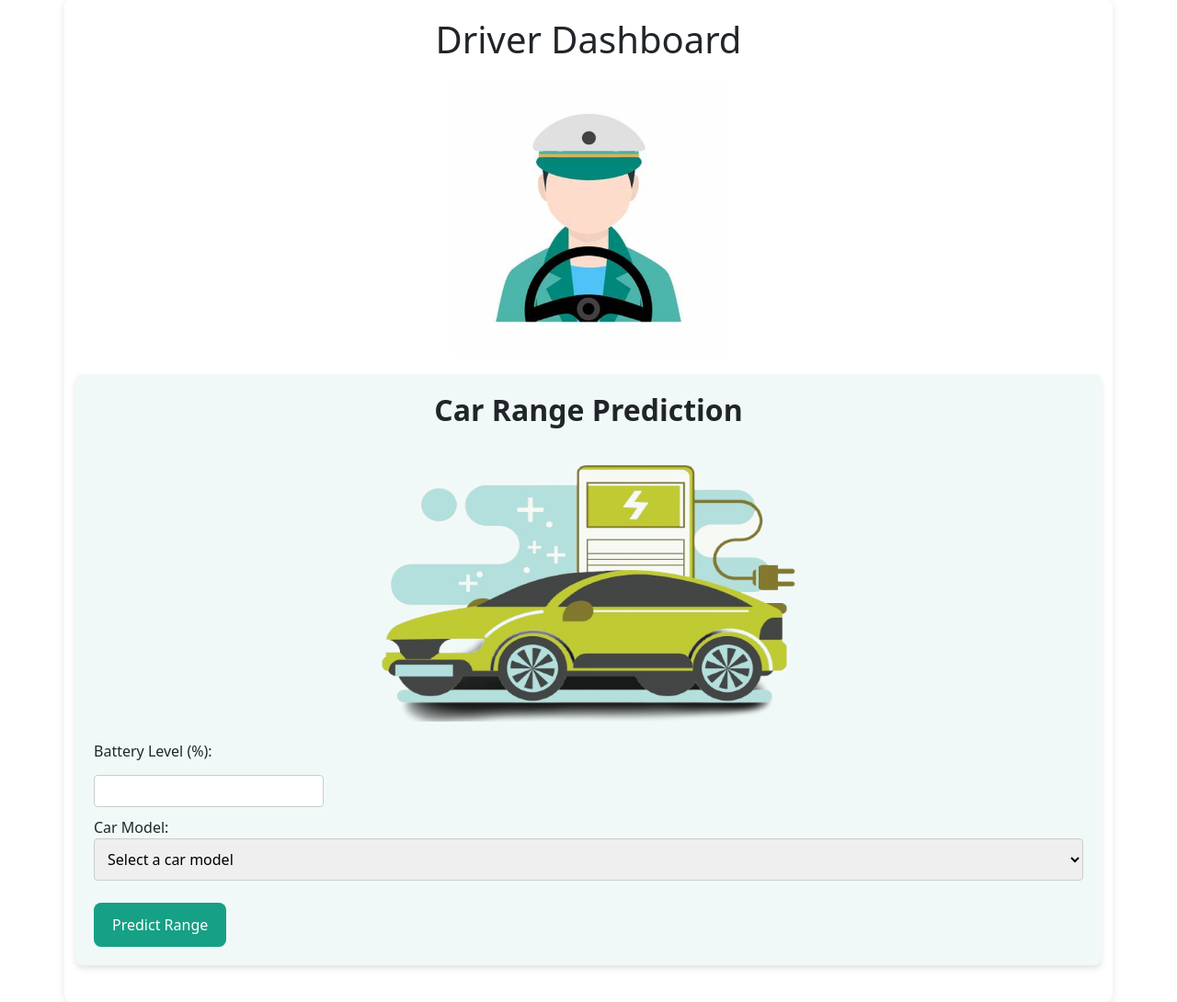
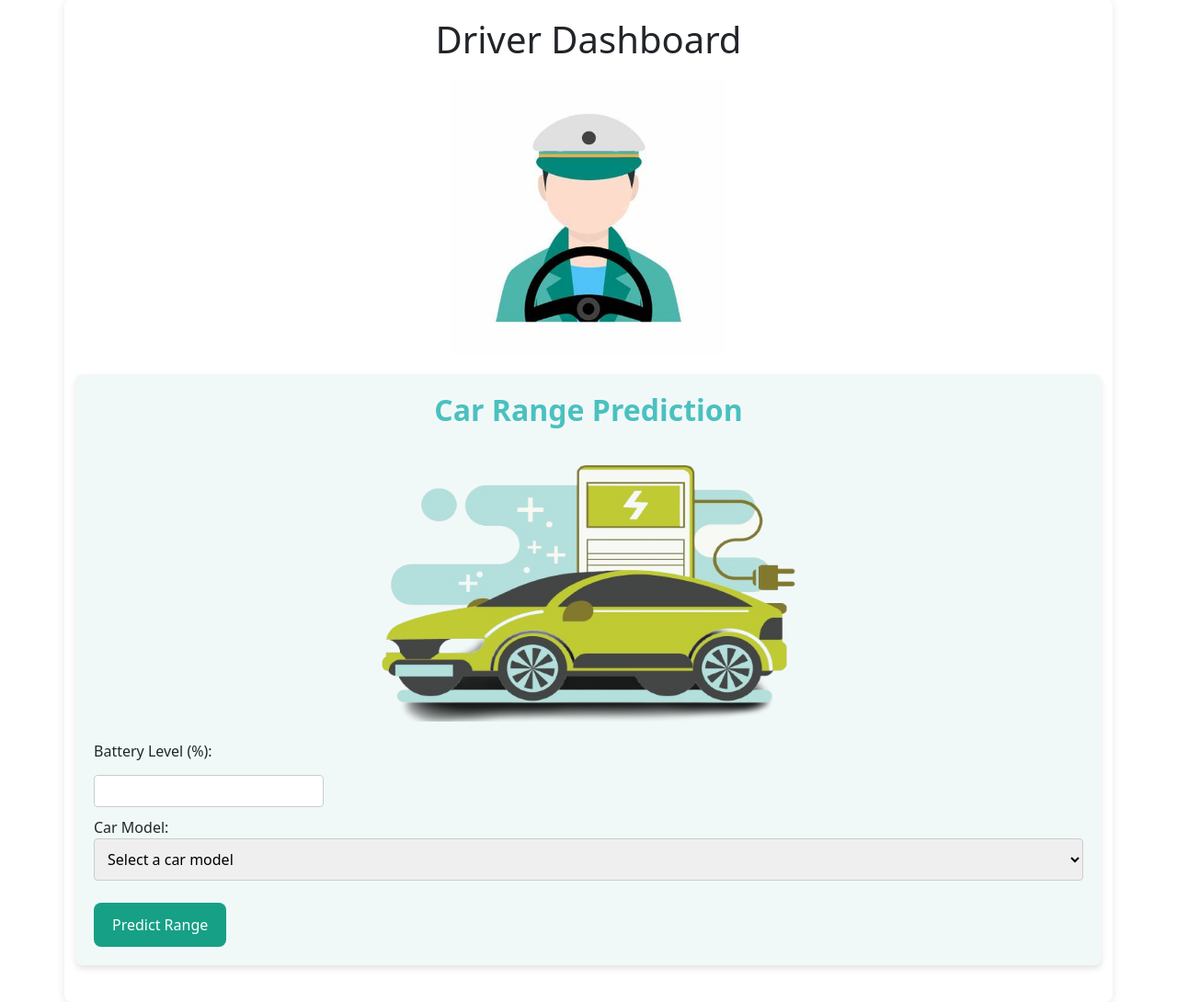
Before and after one commit to Dinesht781/ev_fleet_monitoring, a Flask app: page /driver_page in a window 1280 px wide. Shown: the part 81-1171 px from the top of the page at 92% size. Run offline with Flask 3, Linux system fonts and the light colour scheme; a user stored in the database is signed in; parts of the project's set-up code (start-up, migrations or seed data) failed here and were passed over.

Commit message:
updated style

```diff
--- a/static/style.css
+++ b/static/style.css
@@ -480,7 +480,7 @@ canvas {
 /* Header Styles */
 .content-section h2 {
     font-size: 2rem;
-    /* color: #2c3e50; */
+    color: #4bc0c0;
     margin-bottom: 20px;
     font-weight: 600;
 }
```
